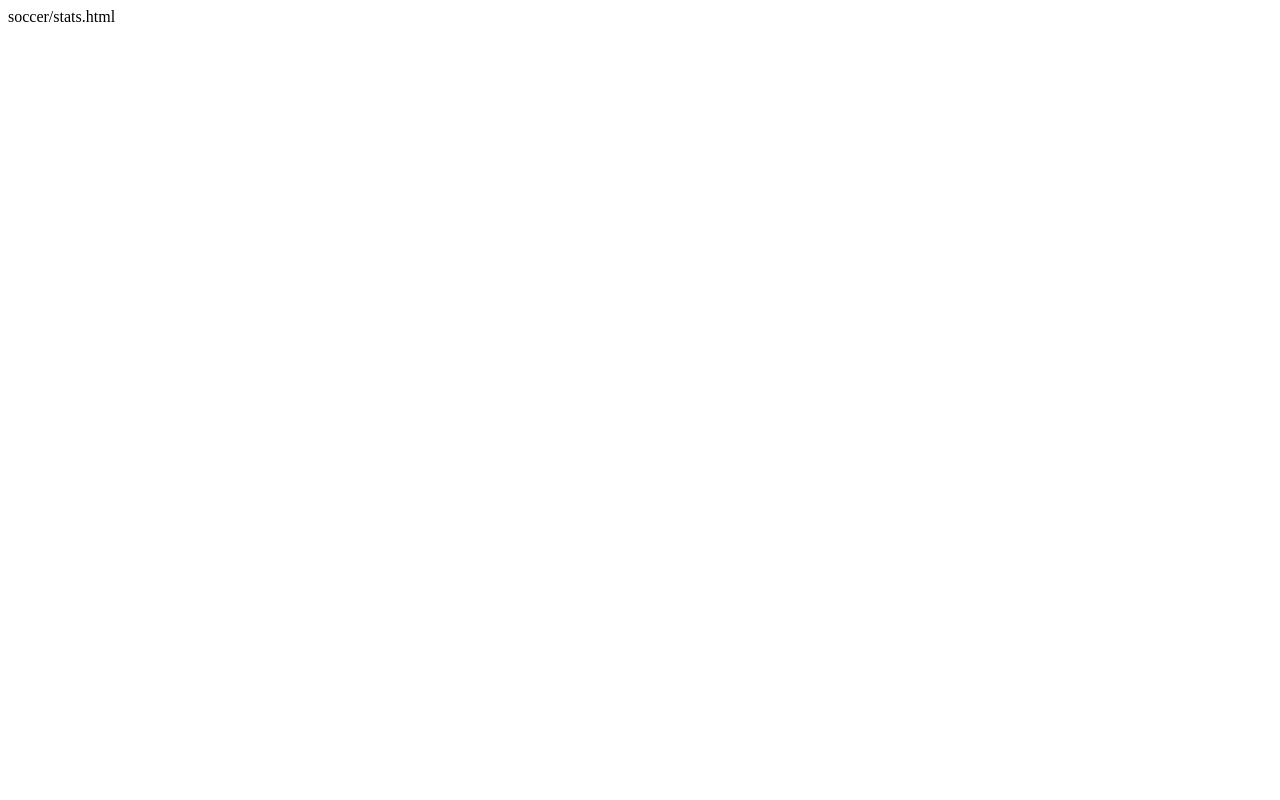
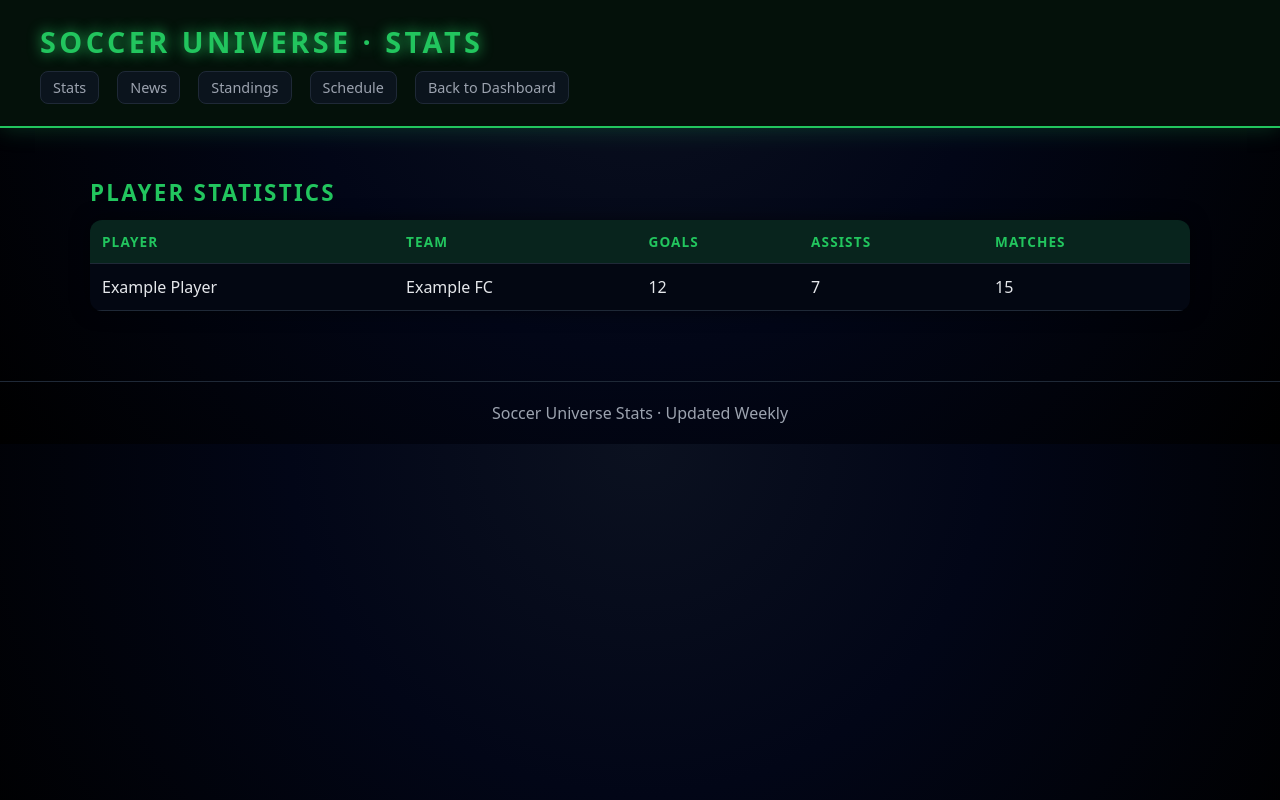
Before and after one commit to HarryM317/Harrison-Sports-HQ, a plain HTML site: page soccer/soccer/stats.html in a window 1280 px wide. Drawn offline with Linux system fonts and the light colour scheme.

Commit message:
Update stats.html

```diff
--- a/soccer/soccer/stats.html
+++ b/soccer/soccer/stats.html
@@ -1 +1,152 @@
-soccer/stats.html
+<!DOCTYPE html>
+<html lang="en">
+<head>
+  <meta charset="UTF-8">
+  <title>Soccer Universe · Stats</title>
+  <meta name="viewport" content="width=device-width, initial-scale=1">
+  <style>
+    :root {
+      --bg-main: #020617;
+      --bg-panel: #030712;
+      --accent: #22c55e; /* GREEN for soccer */
+      --accent-soft: rgba(34, 197, 94, 0.25);
+      --text-main: #e5e7eb;
+      --text-muted: #9ca3af;
+    }
+
+    body {
+      margin: 0;
+      font-family: system-ui, sans-serif;
+      background: radial-gradient(circle at top, #0b1120 0, var(--bg-main) 45%, #000 100%);
+      color: var(--text-main);
+    }
+
+    header {
+      background: #04110a;
+      padding: 22px 40px;
+      border-bottom: 2px solid var(--accent);
+      box-shadow: 0 0 22px var(--accent-soft);
+    }
+
+    .title {
+      font-size: 1.8rem;
+      font-weight: 700;
+      letter-spacing: 0.12em;
+      text-transform: uppercase;
+      color: var(--accent);
+      text-shadow: 0 0 14px var(--accent);
+    }
+
+    nav {
+      margin-top: 10px;
+      display: flex;
+      gap: 18px;
+    }
+
+    nav a {
+      color: var(--text-muted);
+      text-decoration: none;
+      font-size: 0.9rem;
+      padding: 6px 12px;
+      border-radius: 8px;
+      background: rgba(15, 23, 42, 0.6);
+      border: 1px solid #1f2937;
+      transition: all 0.2s ease;
+    }
+
+    nav a:hover {
+      color: var(--accent);
+      border-color: var(--accent);
+      box-shadow: 0 0 12px var(--accent-soft);
+    }
+
+    main {
+      padding: 30px 40px;
+      max-width: 1100px;
+      margin: auto;
+    }
+
+    h2 {
+      margin-bottom: 12px;
+      font-size: 1.4rem;
+      color: var(--accent);
+      text-transform: uppercase;
+      letter-spacing: 0.1em;
+    }
+
+    table {
+      width: 100%;
+      border-collapse: collapse;
+      background: var(--bg-panel);
+      border-radius: 12px;
+      overflow: hidden;
+      box-shadow: 0 0 18px rgba(0,0,0,0.5);
+    }
+
+    th, td {
+      padding: 12px;
+      text-align: left;
+      border-bottom: 1px solid #1f2937;
+    }
+
+    th {
+      background: rgba(34, 197, 94, 0.15);
+      color: var(--accent);
+      text-transform: uppercase;
+      font-size: 0.85rem;
+      letter-spacing: 0.08em;
+    }
+
+    tr:hover {
+      background: rgba(34, 197, 94, 0.08);
+    }
+
+    footer {
+      text-align: center;
+      padding: 20px;
+      color: var(--text-muted);
+      margin-top: 40px;
+      border-top: 1px solid #1f2937;
+    }
+  </style>
+</head>
+
+<body>
+  <header>
+    <div class="title">Soccer Universe · Stats</div>
+    <nav>
+      <a href="../stats.html">Stats</a>
+      <a href="../news.html">News</a>
+      <a href="../standings.html">Standings</a>
+      <a href="../schedule.html">Schedule</a>
+      <a href="../../index.html">Back to Dashboard</a>
+    </nav>
+  </header>
+
+  <main>
+    <h2>Player Statistics</h2>
+    <table>
+      <tr>
+        <th>Player</th>
+        <th>Team</th>
+        <th>Goals</th>
+        <th>Assists</th>
+        <th>Matches</th>
+      </tr>
+
+      <!-- You will fill these in manually -->
+      <tr>
+        <td>Example Player</td>
+        <td>Example FC</td>
+        <td>12</td>
+        <td>7</td>
+        <td>15</td>
+      </tr>
+    </table>
+  </main>
+
+  <footer>
+    Soccer Universe Stats · Updated Weekly
+  </footer>
+</body>
+</html>
```
